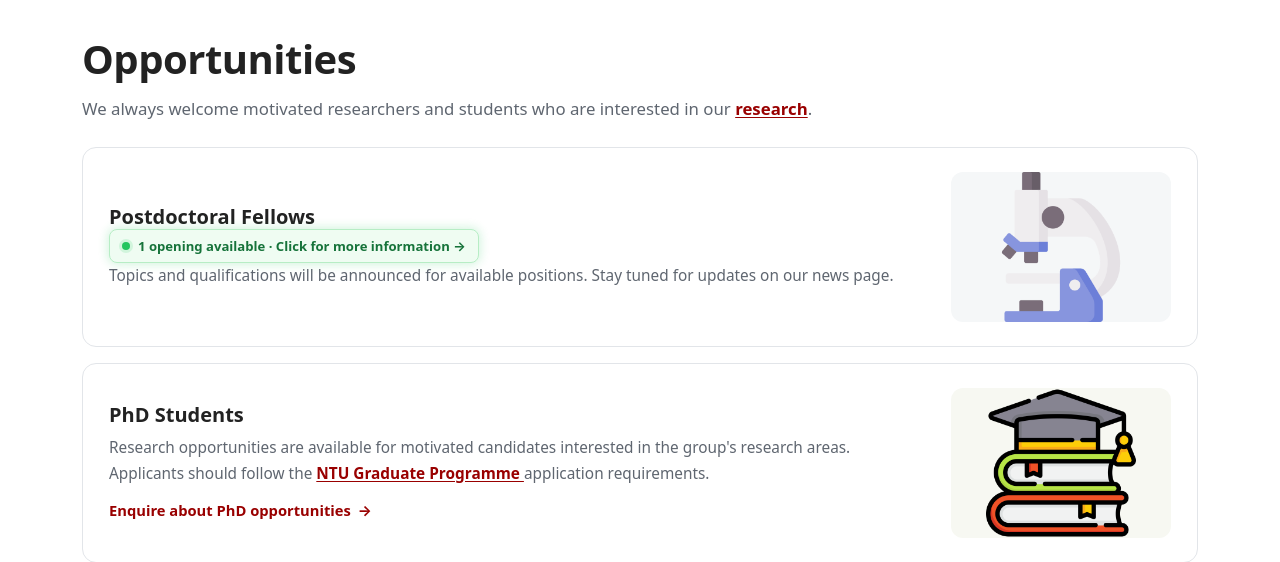
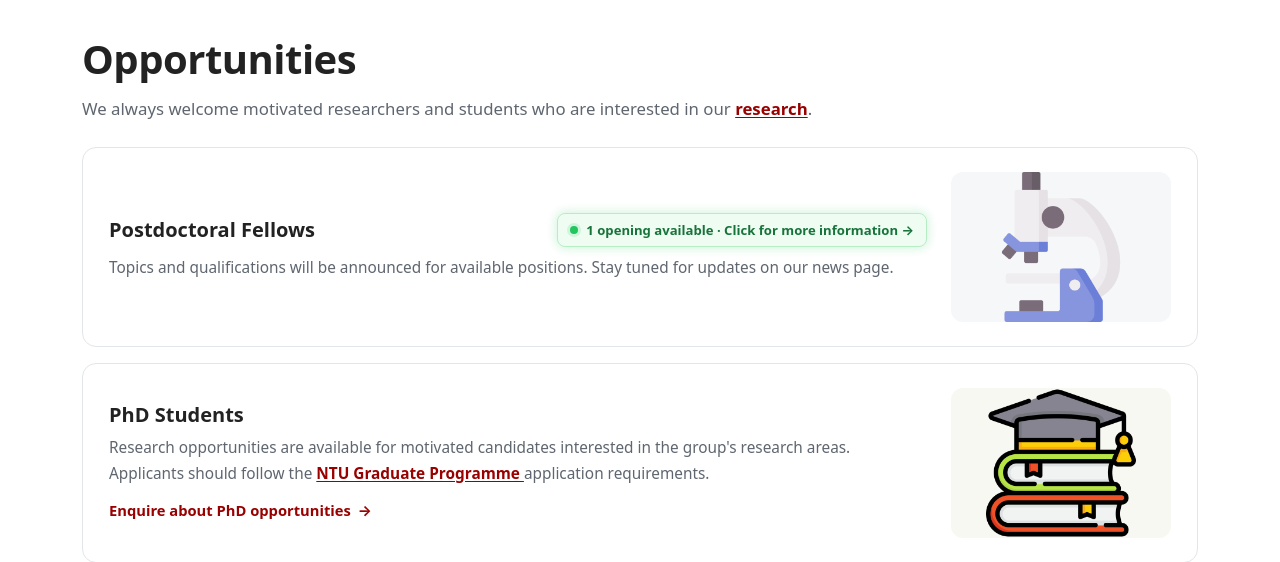
Before and after one commit to MEDHALab/medhalab.github.io, a Flask app: page /opportunities/ in a window 1280 px wide. Shown: the part 116-678 px from the top of the page. Run offline with Flask 3, Linux system fonts and the light colour scheme.

Commit message:
Update style.css

````diff
--- a/static/css/style.css
+++ b/static/css/style.css
@@ -3021,4 +3021,19 @@ main {
         animation: none;
     }
 }
-```
+.opportunity-title-row {
+    display: flex;
+    align-items: center;
+    justify-content: space-between;
+    flex-wrap: wrap;
+    gap: 12px;
+    margin-bottom: 8px;
+}
+
+.opportunity-title-row h2 {
+    margin: 0;
+}
+
+.opening-badge {
+    flex-shrink: 0;
+}
````
